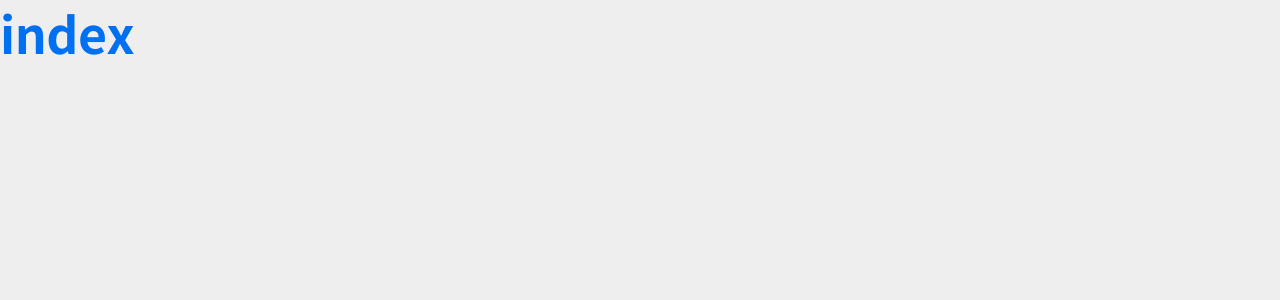
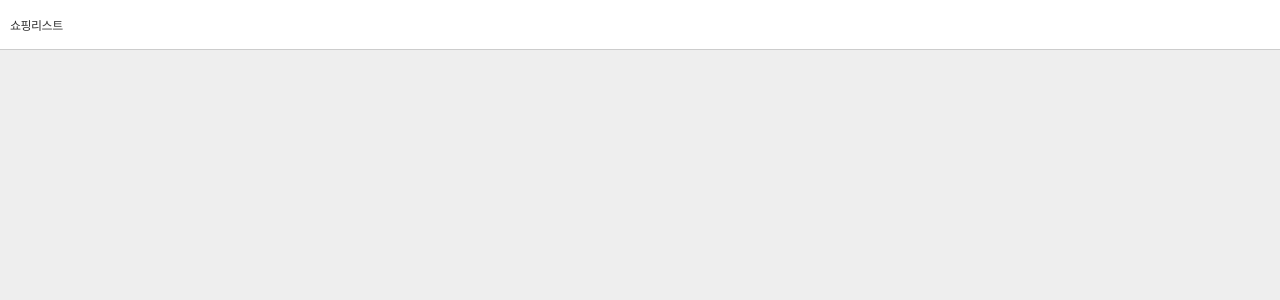
Before and after one commit to bohaesoju/ShoppingMall, a Next.js app: page / in a window 1280 px wide. Shown: the top 300 px of the page. Built offline with nearby package versions, Linux system fonts and the light colour scheme.

Commit message:
Header 컴포넌트 추가

```diff
--- /dev/null
+++ b/src/components/common/Header/Header.jsx
@@ -0,0 +1,10 @@
+import * as React from 'react';
+import * as Styled from './style';
+
+const Header = () => (
+  <Styled.Top>
+    <Styled.LeftTitle>쇼핑리스트</Styled.LeftTitle>
+  </Styled.Top>
+);
+
+export default Header;
--- /dev/null
+++ b/src/components/common/Header/index.js
@@ -0,0 +1,3 @@
+import Header from './Header';
+
+export default Header;
--- /dev/null
+++ b/src/components/common/Header/style.js
@@ -0,0 +1,18 @@
+import styled from 'styled-components';
+
+export const Top = styled.header`
+  height: 50px;
+  line-height: 50px;
+  position: fixed;
+  padding-left: 10px;
+  box-sizing: border-box;
+  border-bottom: 1px solid #ccc;
+  background: #fff;
+  width: 100%;
+  top: 0;
+  z-index: 1;
+`;
+
+export const LeftTitle = styled.p`
+  font-size: 12px;
+`;
--- a/src/pages/_documents.jsx
+++ b/src/pages/_documents.jsx
@@ -2,6 +2,8 @@ import React from 'react';
 import Document from 'next/document';
 import { ServerStyleSheet } from 'styled-components';
 import { GlobalWebStyle } from '../styles/global';
+// eslint-disable-next-line import/order
+import { DocumentManager } from 'src/utils/DocumentManager';
 
 export default class ShopDocument extends Document {
   static async getInitialProps(ctx) {
@@ -19,6 +21,7 @@ export default class ShopDocument extends Document {
       });
 
       const initialProps = await Document.getInitialProps(ctx);
+      initialProps.head = DocumentManager.MOBILE_DEFAULT_HEADER;
       return {
         ...initialProps,
         styles: (
--- a/src/pages/index.jsx
+++ b/src/pages/index.jsx
@@ -1,20 +1,21 @@
 import React from 'react';
 import Head from 'next/head';
-import styled from 'styled-components';
+// import styled from 'styled-components';
+import Header from 'src/components/common/Header';
+import { DocumentManager } from 'src/utils/DocumentManager';
 
-const TitleH1 = styled.h1`
-  font-size: 50px;
-  color: ${({ theme }) => theme.colors.primary};
-`;
+// const TitleH1 = styled.h1`
+//   font-size: 50px;
+//   color: ${({ theme }) => theme.colors.primary};
+// `;
 
 const IndexPage = () => {
   return (
     <>
       <Head>
-        <title>제다문방33333구</title>
-        <meta name="viewport" content="width=device-width, user-scalable=no" />
+        {DocumentManager.MOBILE_DEFAULT_HEADER}
       </Head>
-      <TitleH1>index</TitleH1>
+      <Header />
     </>
   );
 };
--- /dev/null
+++ b/src/utils/DocumentManager.jsx
@@ -0,0 +1,25 @@
+import * as React from 'react';
+
+export class DocumentManager {
+  static COMMON_DEFAULT_HEAD = [
+    <title key={'title'}>미미 문방구</title>,
+    <meta key={'charSet'} charSet={'utf-8'}/>,
+    <meta key={'description'} name='description' content='볼펜, 공책, 지우개, 문방구 용품'/>,
+    <meta key={'keywords'} name='keywords' content='볼펜, 공책, 지우개, 필통'/>,
+  ];
+
+  static COMMON_OG_HEAD = [
+    <meta key={'og:site_name'} property='og:site_name' content='미미 문방구'/>,
+    <meta key={'og:title'} property='og:title' content='미미문방구: 노트, 볼펜, 필통 문방구 전문'/>,
+    <meta key={'og:type'} property='og:type' content='website'/>,
+    <meta key={'og:description'} property='og:description' content='노트, 볼펜, 필통 문방구 톡톡튀고 높은 품질의 제품을 만나보세요.'/>,
+    <meta key={'pg:url'} property='og:url' content='https://mimi-shop.com'/>,
+    <meta key={'og:image'} property='og:image' content='https://mimi-shop.com/og-image-logo.jpg'/>,
+  ];
+
+  static MOBILE_DEFAULT_HEADER = [
+    ...DocumentManager.COMMON_DEFAULT_HEAD,
+    ...DocumentManager.COMMON_OG_HEAD,
+    <meta key={'viewport'} name='viewport' content='width=device-width, initial-scale=1, maximum-scale=1, user-scalable=0'/>,
+  ];
+}
```
Also changed, not shown: 1 other file (tests, documents, lock files or other folders).
